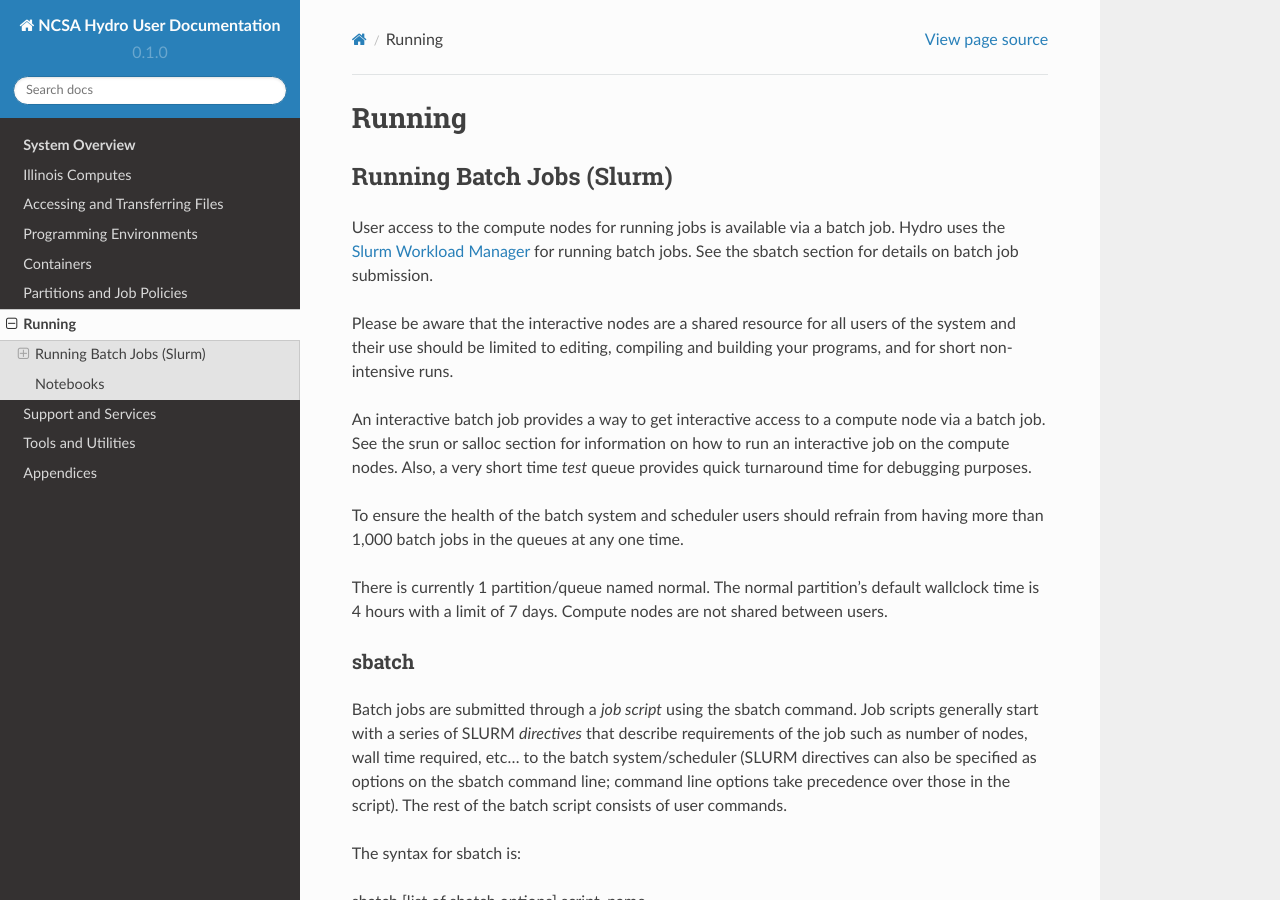
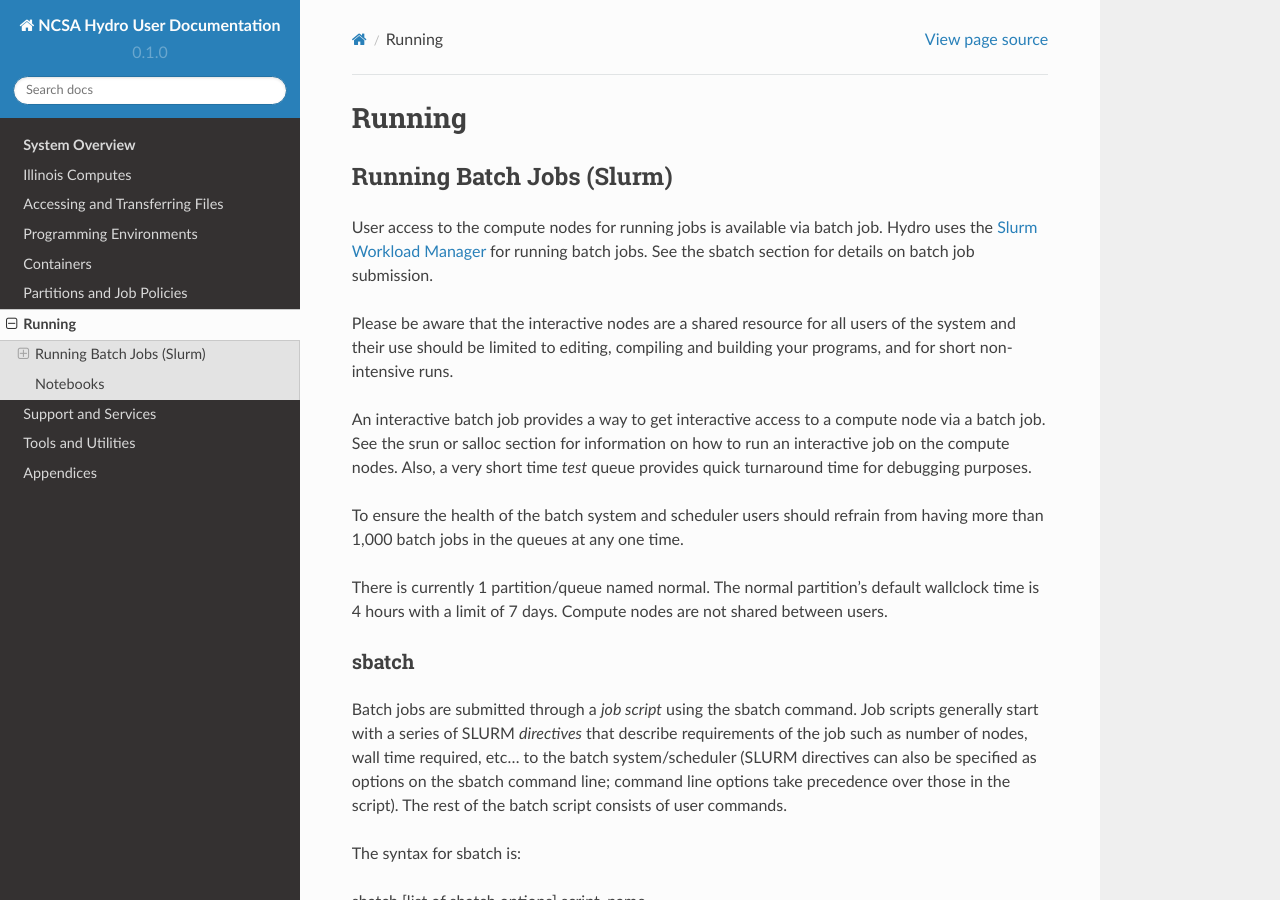
Before and after one commit to ncsa/hydro_documentation, a Sphinx documentation site: the page built from docs/source/running.rst, in a window 1280 px wide and 900 px high. Built offline with Sphinx 7.4.7 and the Read the Docs theme 2.0.0, drawn with Linux system fonts in a browser that asks for light colours; pages that are not in the unit, such as notebooks, are missing from menus.

Commit message:
sample edit
sample edit

```diff
--- a/docs/source/running.rst
+++ b/docs/source/running.rst
@@ -8,7 +8,7 @@ Running
 Running Batch Jobs (Slurm)
 ----------------------------
 
-User access to the compute nodes for running jobs is available via a
+User access to the compute nodes for running jobs is available via
 batch job. Hydro uses the `Slurm Workload
 Manager <https://slurm.schedmd.com/overview.html>`__ for running batch
 jobs. See the sbatch section for details on batch job submission.
```
